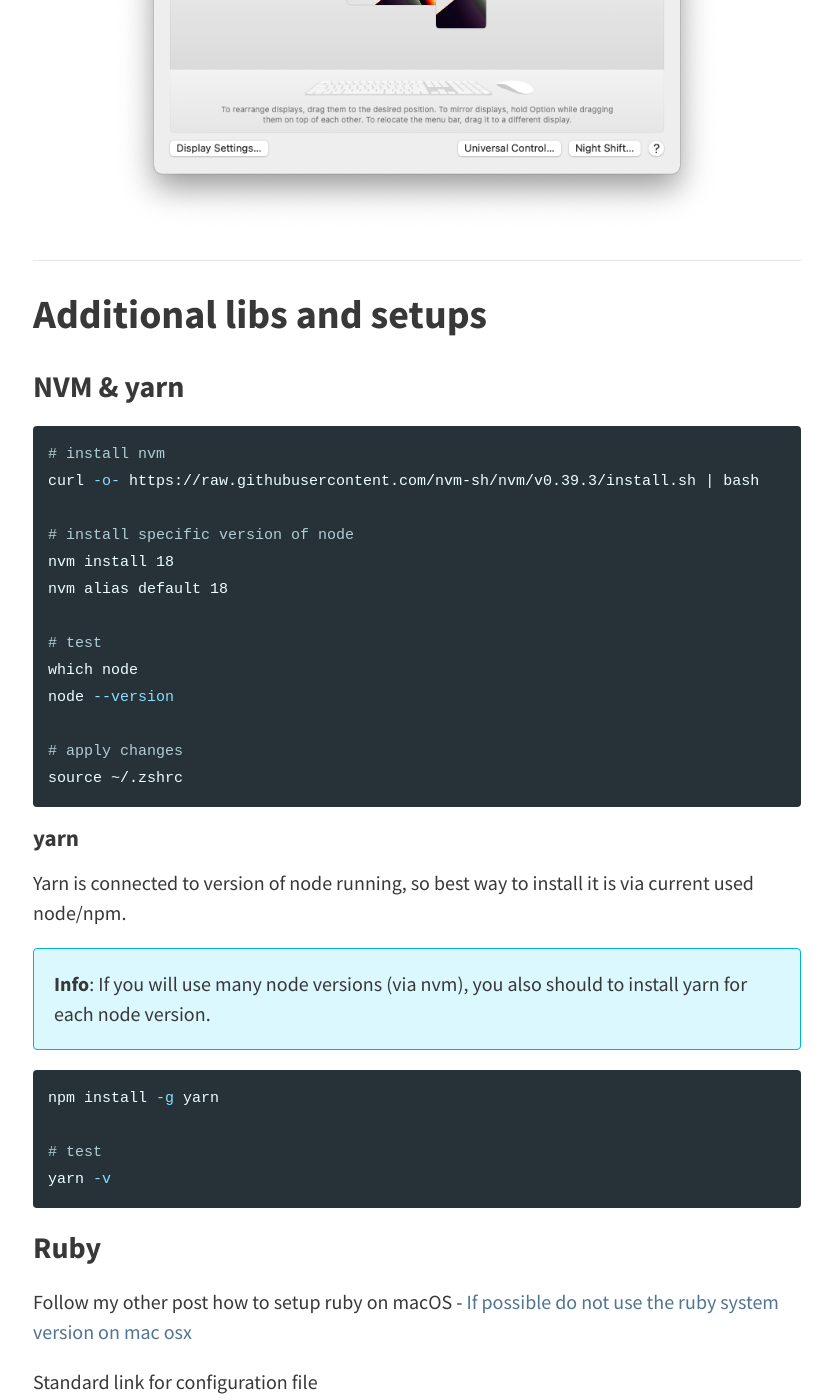
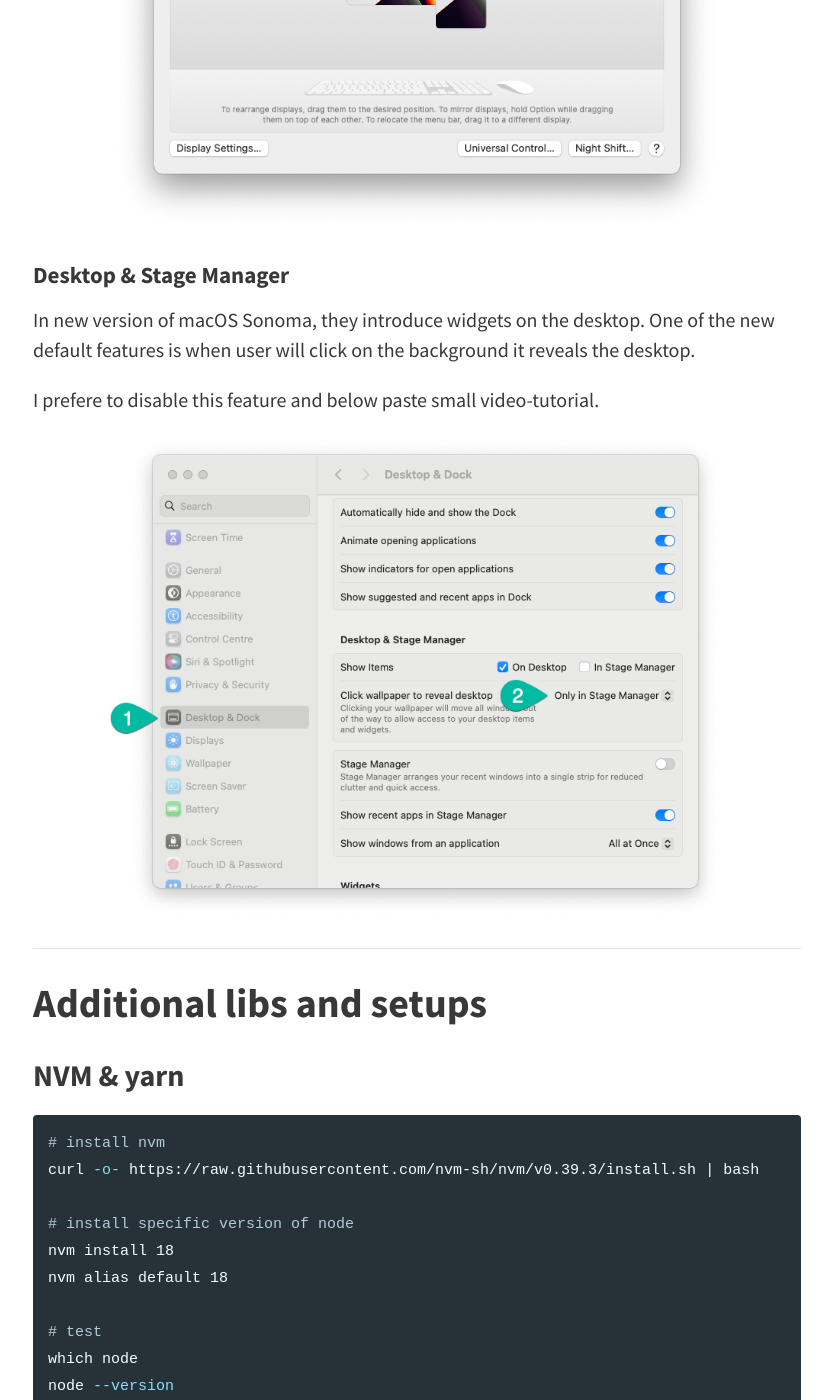
Before and after one commit to egel/egel.github.io, a Jekyll site: the page built from _posts/2023-03-01-setup-new-macbook-m1.md, in a window 1280 px wide and 1400 px high, scrolled down 16091 px. Shown: the whole window, without its empty margins (223-1055 px from the left). Built offline with Jekyll 4.4.1, drawn with Linux system fonts in a browser that asks for light colours; nearby versions of some CDN libraries; comment, search, counter and statistics services are not loaded; some of the changed text lies outside the part shown.

Commit message:
feat(post): update setup macbook m1 with desktop & stage manager section

```diff
--- a/_posts/2023-03-01-setup-new-macbook-m1.md
+++ b/_posts/2023-03-01-setup-new-macbook-m1.md
@@ -417,6 +418,15 @@
 
 ![preferences-displays][img-preferences-displays]
 
+#### Desktop & Stage Manager
+
+In new version of macOS Sonoma, they introduce widgets on the desktop. One of the new default
+features is when user will click on the background it reveals the desktop.
+
+I prefere to disable this feature and below paste small video-tutorial.
+
+![disable-stage-manage-on-desktop][gif-desktop-and-stage-manager]
+
 ---
 
 ## Additional libs and setups
@@ -510,9 +522,12 @@
 [img-iterm2-tmux]: {{ site.baseurl }}/assets/posts/setup-macbook-m1/iterm2-tmux.png
 [img-iterm2-nvim]: {{ site.baseurl }}/assets/posts/setup-macbook-m1/iterm2-nvim.png
 [img-gpg-pinentry-mac]: {{ site.baseurl }}/assets/posts/setup-macbook-m1/gpg-pinentry-mac.png
+[gif-desktop-and-stage-manager]: {{ site.baseurl }}/assets/posts/setup-macbook-m1/preferences-desktop-and-stage-manager-disable.png
 
 [post-how-to-properly-set-up-python-project]: {{ site.baseurl }}{% link _posts/2022-01-30-how-to-properly-set-up-python-project.md %}
 [post-ruby-system-version-on-mac-osx]: {{ site.baseurl }}{% link _posts/2018-11-10-if-possible-do-not-use-the-ruby-system-version-on-mac-osx.md %}
 [post-is-worth-to-know-the-vim-editor-and-why]: {{ site.baseurl }}{% link _posts/2015-04-06-is-worth-to-know-the-vim-editor-and-why.md %}
 [post-the-vims-hidden-superpowers]: {{ site.baseurl }}{% link _posts/2020-11-29-the-vims-hidden-superpowers.md %}
 [post-loop-through-previous-arguments-from-command-line]: {{ site.baseurl }}{% link _posts/2022-03-27-loop-through-previous-arguments-from-command-line.md %}
+
+[weblink-nvm]: https://github.com/nvm-sh/nvm
```
Also changed, not shown: other parts of _posts/2023-03-01-setup-new-macbook-m1.md (+4 -1 lines), assets/posts/setup-macbook-m1/preferences-desktop-and-stage-manager-disable.png (added).
